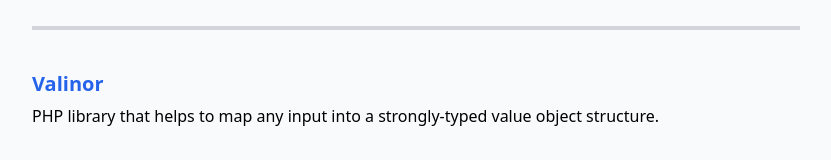
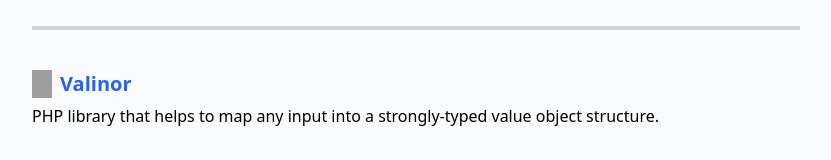
Before and after one commit to CuyZ/cuyz.github.io, a website: page public/index.html in a window 1280 px wide. Shown: the part 270-430 px from the top of the page, without its empty margins (224-1055 px from the left). Drawn offline with nearby package versions, Linux system fonts and the light colour scheme; files that its build step writes are made by us from their sources; grey boxes are pictures that could not be loaded.

Commit message:
Update Valinor link and add the new icon

```diff
--- a/public/index.html
+++ b/public/index.html
@@ -37,10 +37,9 @@
     <div class="border-2 border-gray-300 dark:border-gray-500 my-5 md:my-10"></div>
 
     <div class="leading-5 mb-8">
-        <a href="https://github.com/CuyZ/Valinor" class="font-bold text-xl text-blue-600 dark:text-blue-500 hover:underline">
-            Valinor
+        <a href="https://valinor.cuyz.io" class="font-bold text-xl text-blue-600 dark:text-blue-500 hover:underline flex">
+            <img src="https://github.com/CuyZ/Valinor/raw/master/docs/pages/img/valinor-icon.svg" alt="Valinor Logo" width="20" class="mr-2"/> Valinor
         </a>
-        <br/>
         <p class="pt-2">
             PHP library that helps to map any input into a strongly-typed value object structure.
         </p>
```
